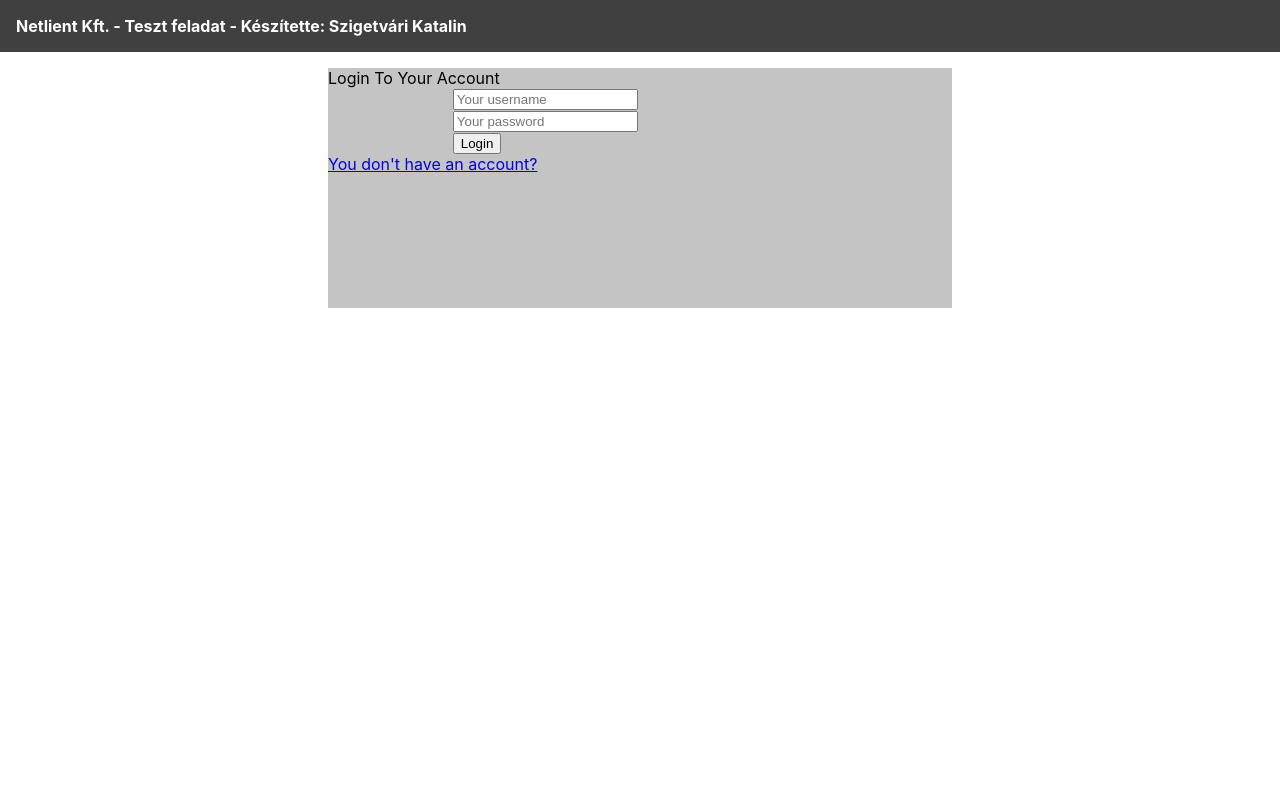
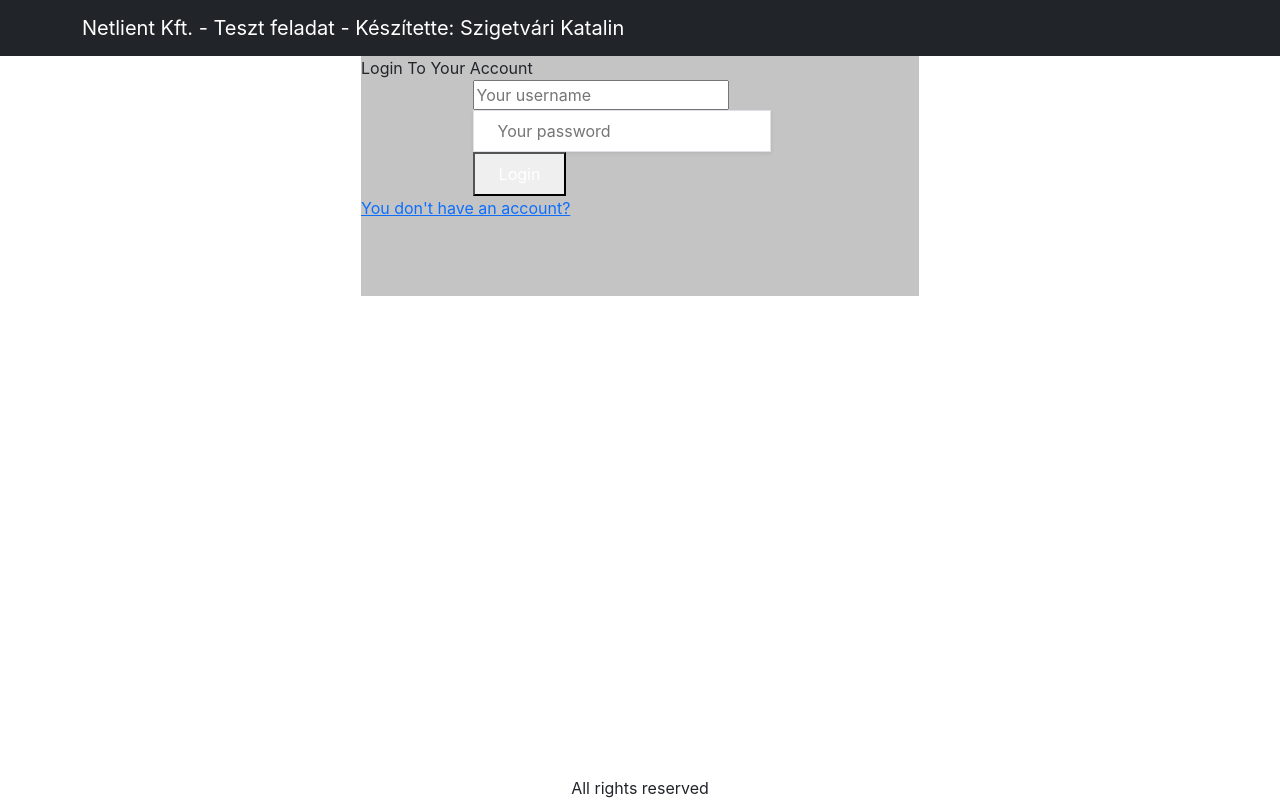
Before and after one commit to szigetvarikati/test-project-MERN, a React (Create React App) app in the folder frontend/: page / in a window 1280 px wide. Built offline with nearby package versions, Linux system fonts and the light colour scheme.

Commit message:
install and use bootstrap

```diff
--- a/frontend/package.json
+++ b/frontend/package.json
@@ -8,8 +8,11 @@
     "@testing-library/react": "^13.4.0",
     "@testing-library/user-event": "^13.5.0",
     "axios": "^1.6.0",
+    "bootstrap": "^5.3.2",
     "react": "^18.2.0",
+    "react-bootstrap": "^2.9.1",
     "react-dom": "^18.2.0",
+    "react-router-bootstrap": "^0.26.2",
     "react-router-dom": "^6.17.0",
     "react-scripts": "5.0.1",
     "use-reducer-logger": "^1.0.2",
--- a/frontend/src/App.js
+++ b/frontend/src/App.js
@@ -1,22 +1,35 @@
 import { BrowserRouter, Routes, Route, Link } from 'react-router-dom';
 import ProductTable from './screens/ProductTable';
 import LoginScreen from './screens/LoginScreen';
+import Navbar from 'react-bootstrap/Navbar';
+import Container from 'react-bootstrap/Container';
+import { LinkContainer } from 'react-router-bootstrap';
 
 function App() {
   return (
     <BrowserRouter>
-      <div>
-        <header>
-          <Link to="/">
-            Netlient Kft. - Teszt feladat - Készítette: Szigetvári Katalin
-          </Link>
-        </header>
+      <div className="d-flex flex-column site-container">
+        <Navbar bg="dark" variant="dark">
+          <Container>
+            <LinkContainer to="/">
+              <Navbar.Brand>
+                Netlient Kft. - Teszt feladat - Készítette: Szigetvári Katalin
+              </Navbar.Brand>
+            </LinkContainer>
+          </Container>
+        </Navbar>
+
         <main>
-          <Routes>
-            <Route path="/" element={<LoginScreen />} />
-            <Route path="/products" element={<ProductTable />} />
-          </Routes>
+          <Container>
+            <Routes>
+              <Route path="/" element={<LoginScreen />} />
+              <Route path="/products" element={<ProductTable />} />
+            </Routes>
+          </Container>
         </main>
+        <footer>
+          <div className="text-center">All rights reserved</div>
+        </footer>
       </div>
     </BrowserRouter>
   );
--- a/frontend/src/index.css
+++ b/frontend/src/index.css
@@ -7,19 +7,12 @@
   -moz-osx-font-smoothing: grayscale;
 }
 
-header {
-  background-color: #404040;
-  padding: 1rem;
-}
-
-header a {
-  color: #ffffff;
-  font-weight: bold;
-  text-decoration: none;
+.site-container {
+  min-height: 100vh;
 }
 
 main {
-  padding: 1rem;
+  flex: 1;
 }
 .product,
 tr {
--- a/frontend/src/index.js
+++ b/frontend/src/index.js
@@ -1,5 +1,6 @@
 import React from 'react';
 import ReactDOM from 'react-dom/client';
+import 'bootstrap/dist/css/bootstrap.min.css';
 import './index.css';
 import App from './App';
 import reportWebVitals from './reportWebVitals';
--- a/frontend/src/screens/ProductTable.js
+++ b/frontend/src/screens/ProductTable.js
@@ -56,8 +56,8 @@
                 <tr className="product" key={product._id}>
                   <td>{product.number}</td>
                   <td>{product.name}</td>
-                  <td>{product.price}</td>
-                  <td>{product.vat}</td>
+                  <td className="text-center">{product.price}</td>
+                  <td className="text-center">{product.vat}</td>
                 </tr>
               ))
             )}
```
Also changed, not shown: 1 other file (tests, documents, lock files or other folders).
